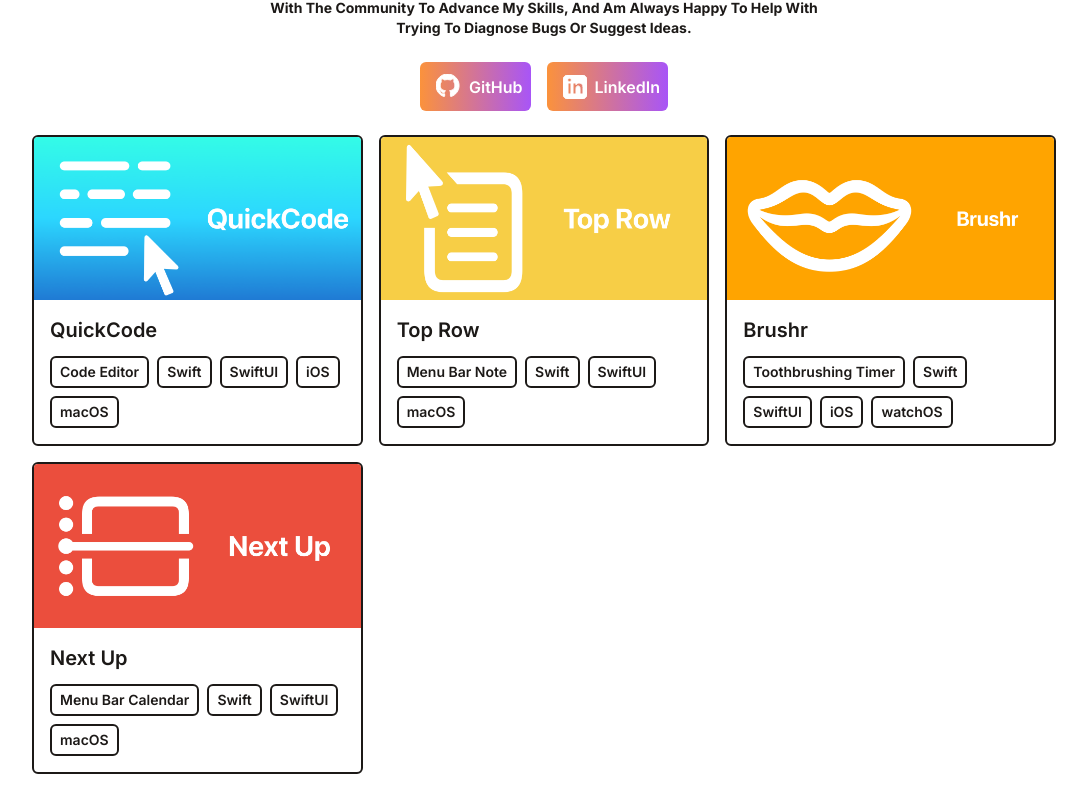
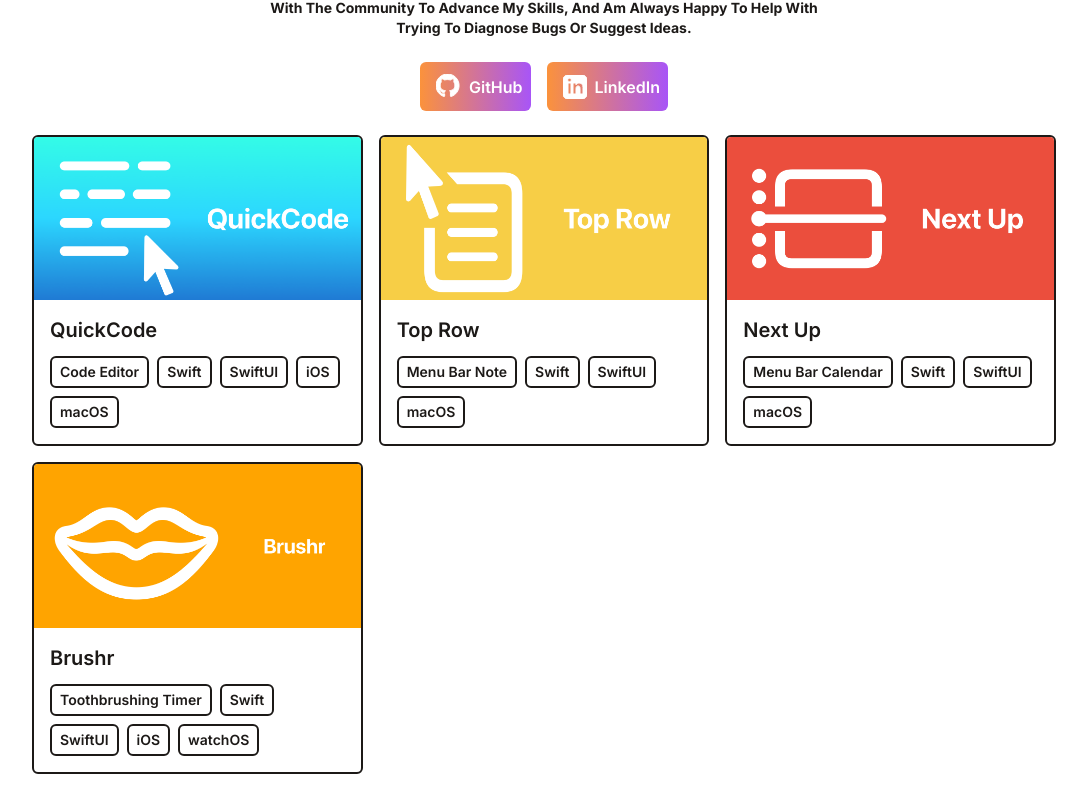
Before and after one commit to markydoodled/portfolio, a React (Vite) app: page / in a window 1280 px wide. Shown: the part 394-1200 px from the top of the page, without its empty margins (96-1183 px from the left). Built offline with nearby package versions, Linux system fonts and the light colour scheme.

Commit message:
Swapped Portfolio Items Around

```diff
--- a/src/data/portfolio.js
+++ b/src/data/portfolio.js
@@ -13,57 +13,15 @@
         link: "https://github.com/markydoodled/Top-Row"
     },
     {
+        title: "Next Up",
+        imgUrl: "/assets/nextup.png",
+        stack: ["Menu Bar Calendar", "Swift", "SwiftUI", "macOS"],
+        link: "https://github.com/markydoodled/Next-Up"
+    },
+    {
         title: "Brushr",
         imgUrl: "/assets/brushr.png",
         stack: ["Toothbrushing Timer", "Swift", "SwiftUI", "iOS", "watchOS"],
         link: "https://github.com/markydoodled/Brushr"
-    },
-    {
-        title: "Next Up",
-        imgUrl: "/assets/nextup.png",
-        stack: ["Menu Bar Calendar", "Swift", "SwiftUI", "macOS"],
-        link: "https://github.com/markydoodled/Next-Up"
-    }/*,
-    {
-        title: "Wave",
-        imgUrl: "/assets/wave.png",
-        stack: ["Photo Editor", "Swift", "SwiftUI", "iOS", "macOS"],
-        link: "https://github.com/markydoodled/Wave"
-    },
-    {
-        title: "PowerWatch",
-        imgUrl: "/assets/powerwatch.png",
-        stack: ["Battery Monitoring", "Swift", "SwiftUI", "iOS", "watchOS"],
-        link: "https://github.com/markydoodled/PowerWatch"
-    },
-    {
-        title: "Plurality",
-        imgUrl: "/assets/plurality.png",
-        stack: ["Personality Tracker", "Swift", "SwiftUI", "iOS", "macOS", "watchOS"],
-        link: "https://github.com/markydoodled/Plurality"
-    },
-    {
-        title: "Lights Out",
-        imgUrl: "/assets/lightsout.png",
-        stack: ["Dark Mode Web Extension", "Swift", "SwiftUI", "iOS", "macOS", "visionOS"],
-        link: "https://github.com/markydoodled/Lights-Out"
-    },
-    {
-        title: "Marking Down",
-        imgUrl: "/assets/markingdown.png",
-        stack: ["Markdown Editor", "Swift", "SwiftUI", "iOS", "macOS"],
-        link: "https://github.com/markydoodled/Marking-Down"
-    },
-    {
-        title: "Single Track",
-        imgUrl: "/assets/singletrack.png",
-        stack: ["Focus Timer", "Swift", "SwiftUI", "iOS", "macOS", "visionOS"],
-        link: "https://github.com/markydoodled/Single-Track"
-    },
-    {
-        title: "AllerTrack",
-        imgUrl: "/assets/allertrack.png",
-        stack: ["Allergy Trigger Detector", "Swift", "SwiftUI", "iOS"],
-        link: "https://github.com/markydoodled/AllerTrack"
-    }*/
+    }
 ]
```
